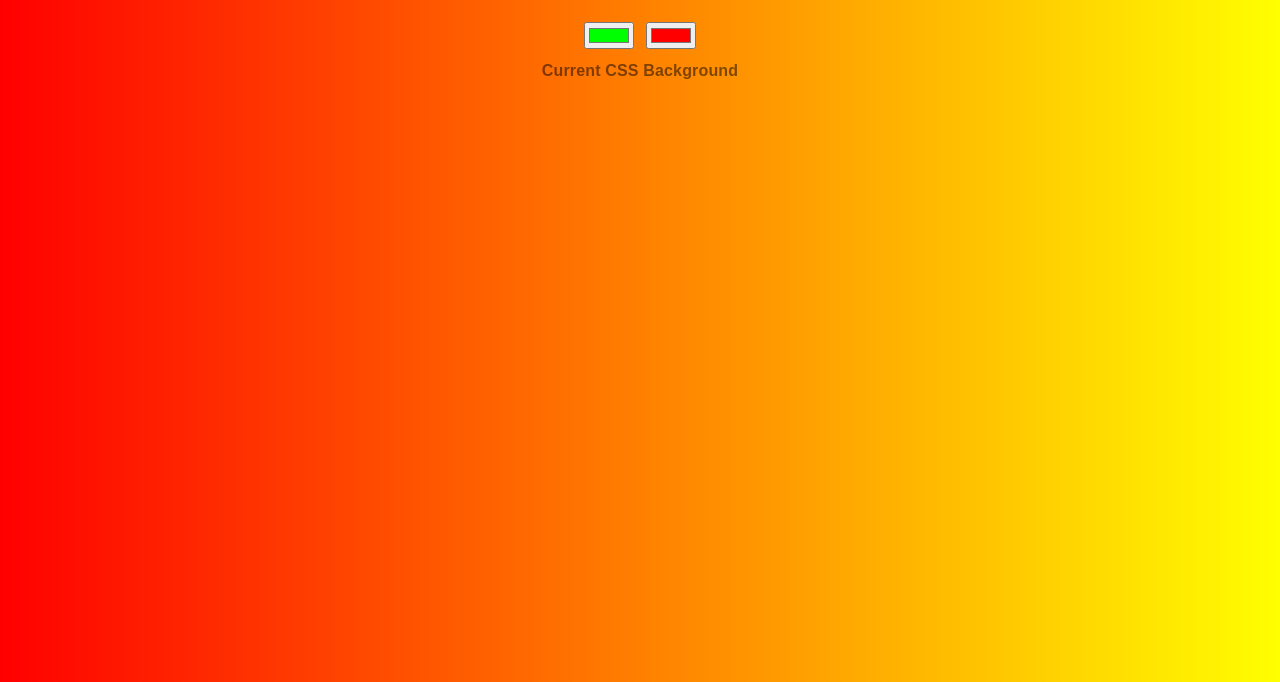
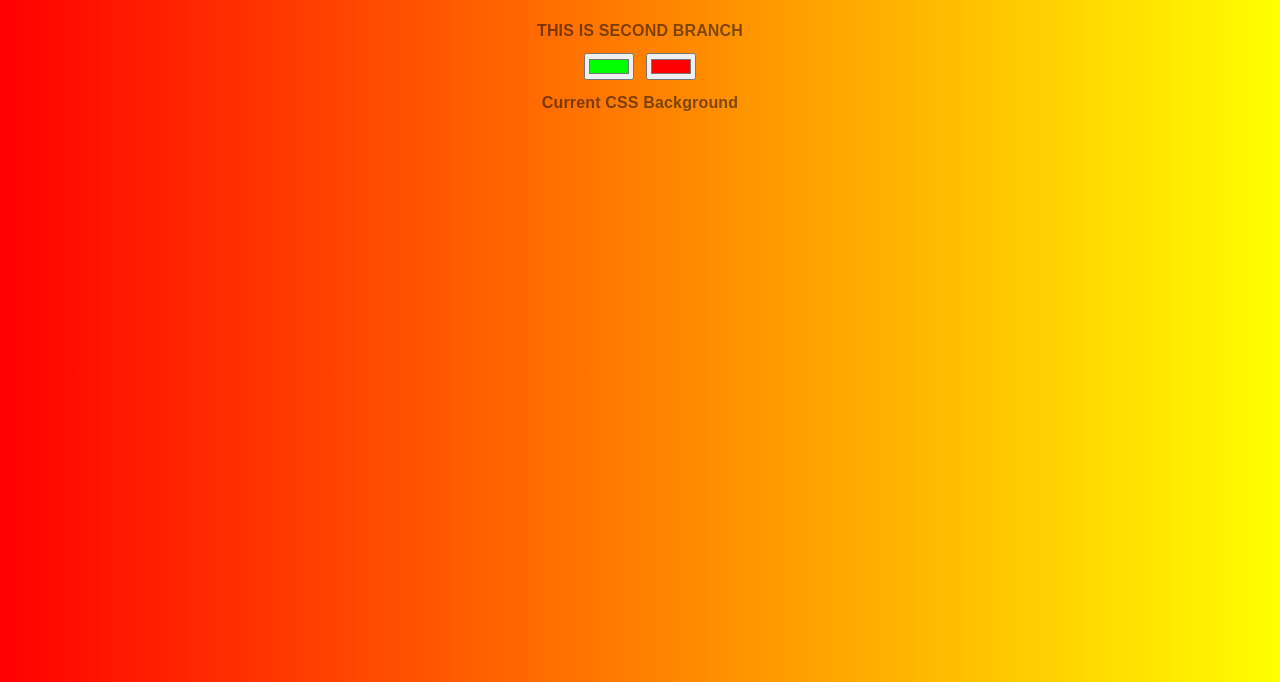
Before and after one commit to visualhatch/background-generator, a plain HTML site: page index.html in a window 1280 px wide. Shown: the part 118-800 px from the top of the page. Drawn offline with Linux system fonts and the light colour scheme.

Commit message:
Adding h2 to Index

```diff
--- a/index.html
+++ b/index.html
@@ -8,6 +8,11 @@
 <body id="gradient">
 
     <h1>COOL Generator</h1>
+
+
+
+    <h2>THIS IS SECOND BRANCH</h2>
+
     <input class="color1" type="color" name="color1" value="#00FF00">
     <input class="color2" type="color" name="color2" value="#FF0000">
     <h2>Current CSS Background</h2>
```
